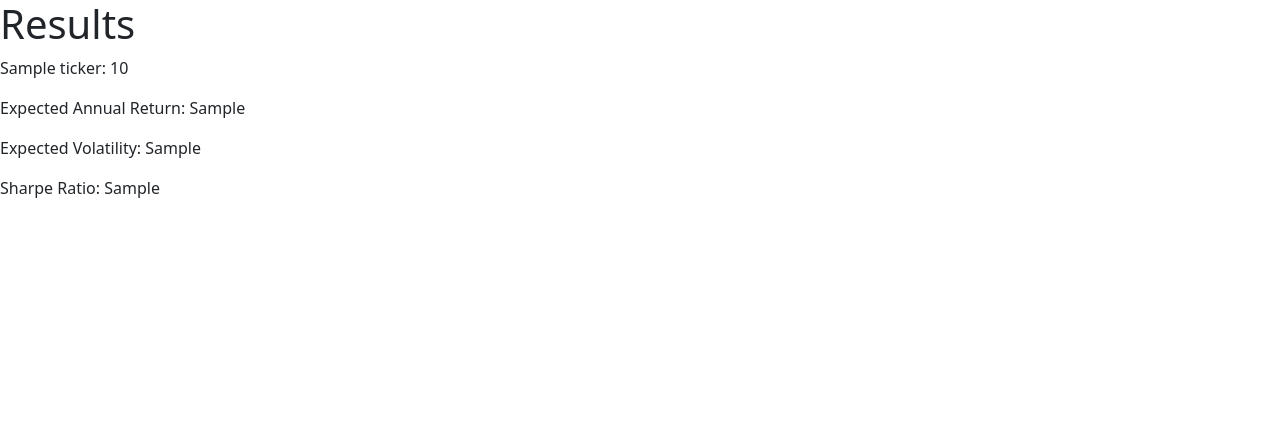
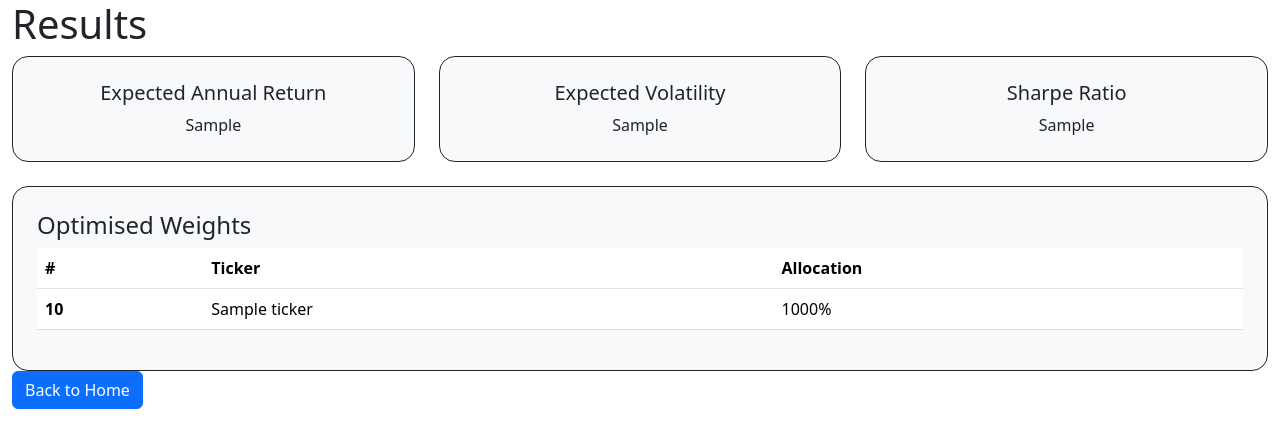
Before and after one commit to ShermanNovak/QF205-proj, a Flask app: template templates/results.html in a window 1280 px wide. Shown: the top 448 px of the page. Run offline with Flask 3, Linux system fonts and the light colour scheme; the template is opened without the code that fills it: most values are stand-ins (such as "Sample title", 1, 10 or a date in 2020).

Commit message:
slightly less ugly UI

```diff
--- a/app.py
+++ b/app.py
@@ -15,7 +15,7 @@ FRED_KEY = os.getenv('FRED_KEY')
 app = Flask(__name__)
 
 @app.route("/")
-def hello_world():
+def form_page():
     tickers = [
         "AAPL", "MSFT", "AMZN", "GOOGL", "FB",
         "TSLA", "NVDA", "JPM", "V", "JNJ",
@@ -55,7 +55,7 @@ def optimise_portfolio():
     optimal_portfolio_return = helpers.expected_returns(optimal_weights, log_returns)
     optimal_portfolio_volatility = helpers.standard_deviation(optimal_weights, cov_matrix)
     optimal_sharpe_ratio = helpers.sharpe_ratio(optimal_weights, log_returns, cov_matrix, risk_free_rate)
-    return render_template('results.html', optimal_weights=zip(tickers, optimal_weights), optimal_portfolio_return=optimal_portfolio_return, optimal_portfolio_volatility=optimal_portfolio_volatility, optimal_sharpe_ratio=optimal_sharpe_ratio)
+    return render_template('results.html', optimal_weights=zip(range(len(tickers)), tickers, optimal_weights), optimal_portfolio_return=optimal_portfolio_return, optimal_portfolio_volatility=optimal_portfolio_volatility, optimal_sharpe_ratio=optimal_sharpe_ratio)
 
 if __name__ == "__main__":
     app.run(port=8000, debug=True)
--- a/templates/index.html
+++ b/templates/index.html
@@ -1,6 +1,5 @@
-{% extends "layout.html" %}
-
-{% block content %}
+{% extends "layout.html" %} {% block content %}
+<div class="container-fluid">
   <h1>Portfolio Optimisation</h1>
   <form action="/" method="post">
     {% for i in range(1, 11) %}
@@ -20,4 +19,5 @@
     {% endfor %}
     <button class="btn btn-primary" type="submit">Optimise Portfolio</button>
   </form>
+</div>
 {% endblock %}
--- a/templates/results.html
+++ b/templates/results.html
@@ -1,11 +1,57 @@
-{% extends "layout.html" %}
-
-{% block content %}
-    <h1>Results</h1>
-    {% for ticker, weight in optimal_weights %}
-        <p>{{ ticker }}: {{ weight }}</p>
-    {% endfor %}
-    <p>Expected Annual Return: {{ optimal_portfolio_return }} </p>
-    <p>Expected Volatility: {{ optimal_portfolio_volatility }} </p>
-    <p>Sharpe Ratio: {{ optimal_sharpe_ratio }} </p>
+{% extends "layout.html" %} {% block content %}
+<div class="container-fluid">
+  <h1>Results</h1>
+  <div class="row">
+    <div class="col">
+      <div
+        class="card bg-light border border-dark rounded-4 text-center px-4 py-4"
+      >
+        <h5 class="card-title">Expected Annual Return</h5>
+        <p class="card-text">{{ optimal_portfolio_return }}</p>
+      </div>
+    </div>
+    <div class="col">
+      <div
+        class="card bg-light border border-dark rounded-4 text-center px-4 py-4"
+      >
+        <h5 class="card-title">Expected Volatility</h5>
+        <p class="card-text">{{ optimal_portfolio_volatility }}</p>
+      </div>
+    </div>
+    <div class="col">
+      <div
+        class="card bg-light border border-dark rounded-4 text-center px-4 py-4"
+      >
+        <h5 class="card-title">Sharpe Ratio</h5>
+        <p class="card-text">{{ optimal_sharpe_ratio }}</p>
+      </div>
+    </div>
+  </div>
+  <div class="row mt-4">
+    <div class="col">
+      <div class="card bg-light border border-dark rounded-4 px-4 py-4">
+        <h4>Optimised Weights</h4>
+        <table class="table">
+          <thead>
+            <tr>
+              <th scope="col">#</th>
+              <th scope="col">Ticker</th>
+              <th scope="col">Allocation</th>
+            </tr>
+          </thead>
+          <tbody>
+            {% for i, ticker, weight in optimal_weights %}
+            <tr>
+              <th scope="row">{{ i }}</th>
+              <td>{{ ticker }}</td>
+              <td>{{ (weight * 100)|round(2) }}%</td>
+            </tr>
+            {% endfor %}
+          </tbody>
+        </table>
+      </div>
+    </div>
+  </div>
+  <a href="{{ url_for('form_page') }}" class="btn btn-primary">Back to Home</a>
+</div>
 {% endblock %}
```
Also changed, not shown: 1 other file. Lines whose indentation alone changed are shown as unchanged.
